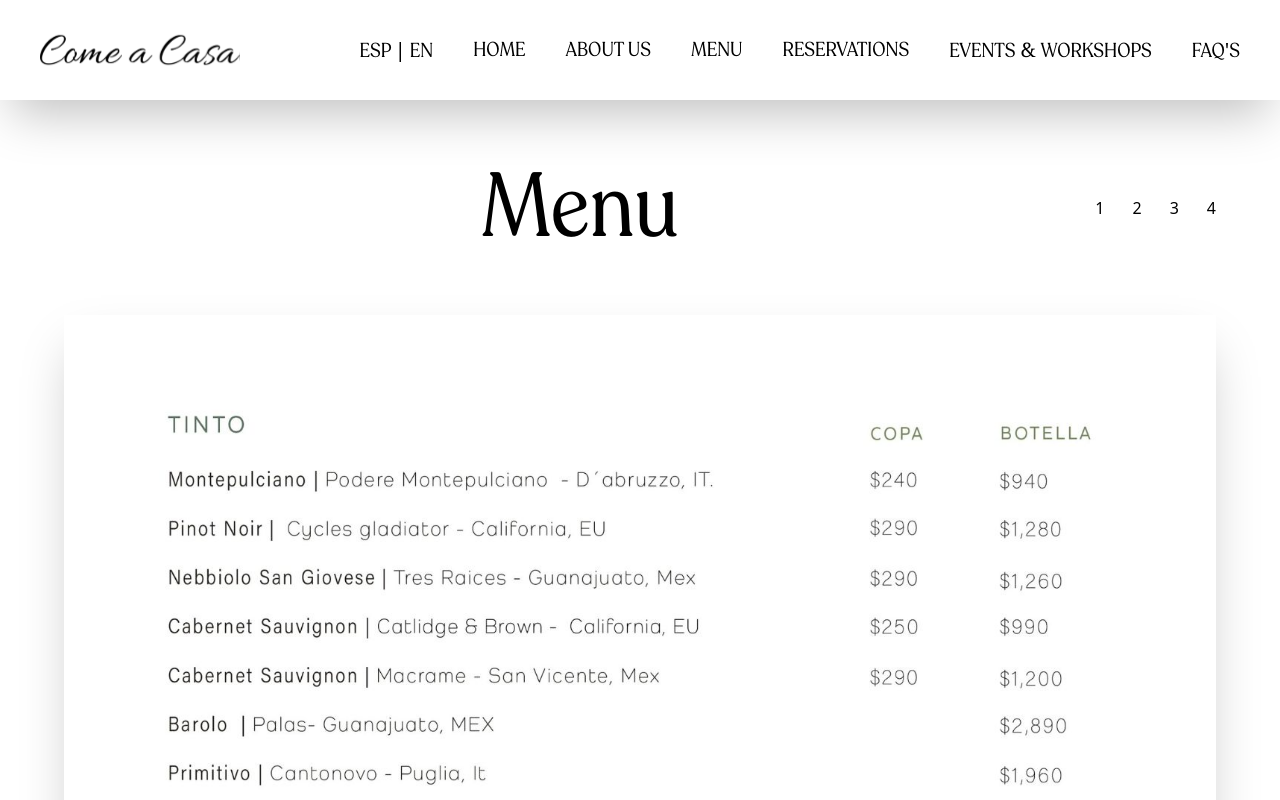
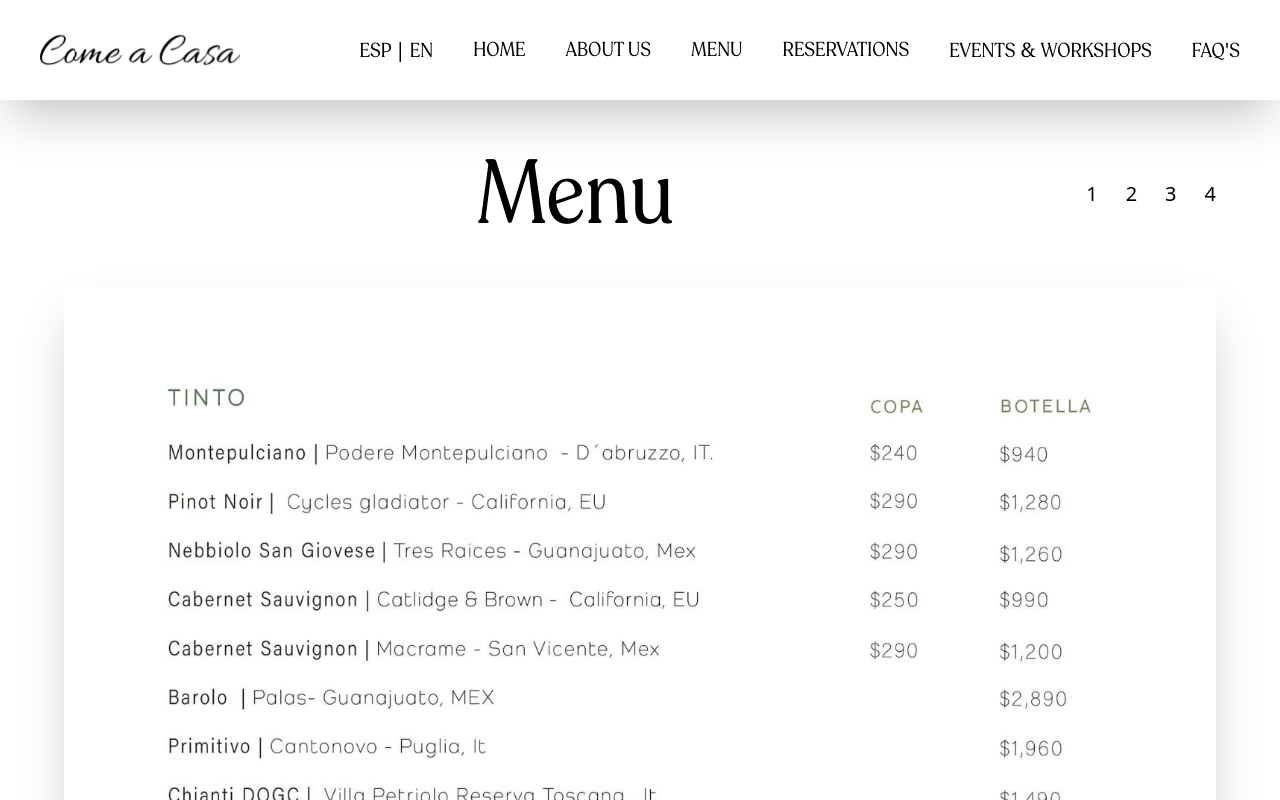
Before and after one commit to Calebpyn/wp-00004, a React (Vite) app in the folder client/: page / in a window 1280 px wide. Both pictures are taken after a click on the button "MENU". Built offline with nearby package versions, Linux system fonts and the light colour scheme.

Commit message:
Website logo, menu title size and position fixed

```diff
--- a/client/index.html
+++ b/client/index.html
@@ -2,7 +2,7 @@
 <html lang="en">
   <head>
     <meta charset="UTF-8" />
-    <link rel="icon" type="image/svg+xml" href="/vite.svg" />
+    <link rel="icon" type="image/svg+xml" href="/src/assets/common/logo.svg" />
     <meta name="viewport" content="width=device-width, initial-scale=1.0" />
     <title>ComeaCasa</title>
   </head>
--- a/client/src/components/pages/Menu.tsx
+++ b/client/src/components/pages/Menu.tsx
@@ -10,15 +10,15 @@
     <div className="w-full min-h-screen pt-[100px]">
       <span className="w-full py-10 flex justify-center items-center">
         <span className="w-[90%] flex justify-between items-center">
-          <span></span>
+          <span className="hidden md:flex"></span>
           <span
             style={{ fontFamily: "Ittrecoleta Regular" }}
-            className="text-[90px]"
+            className="md:text-[90px] text-3xl"
           >
             Menu
           </span>
           <span>
-            <span className="flex gap-7 items-center">
+            <span className="flex md:gap-7 gap-5 text-sm md:text-xl items-center">
               <button
                 className={`hover:scale-120 tr cursor-pointer`}
                 onClick={() => {
```
